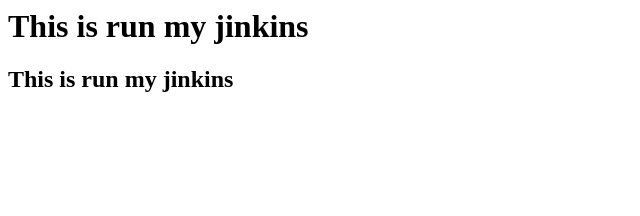
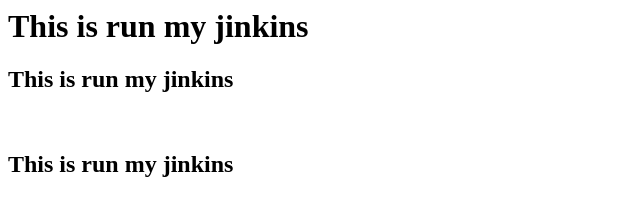
Before and after one commit to Abhayjit404/jenkinsRepo, a plain HTML site: page index.html in a window 1280 px wide. Shown: the whole page, without its empty margins (0-640 px from the left). Drawn offline with Linux system fonts and the light colour scheme.

Commit message:
Update index.html

```diff
--- a/index.html
+++ b/index.html
@@ -1,2 +1,4 @@
 <h1>This is run my jinkins</h1>
 <h2>This is run my jinkins</h2>
+<br>
+<h2>This is run my jinkins</h2>
```
